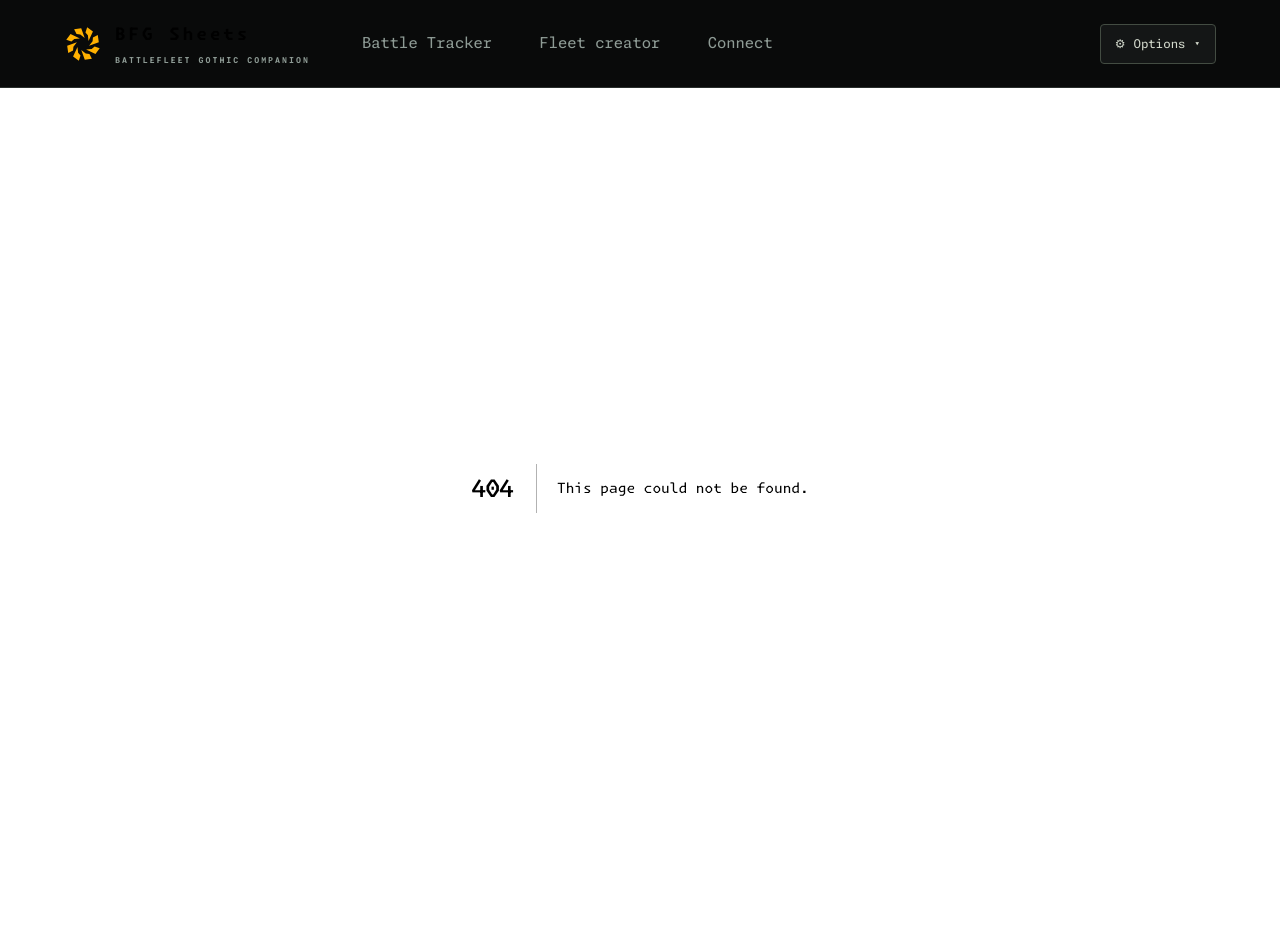
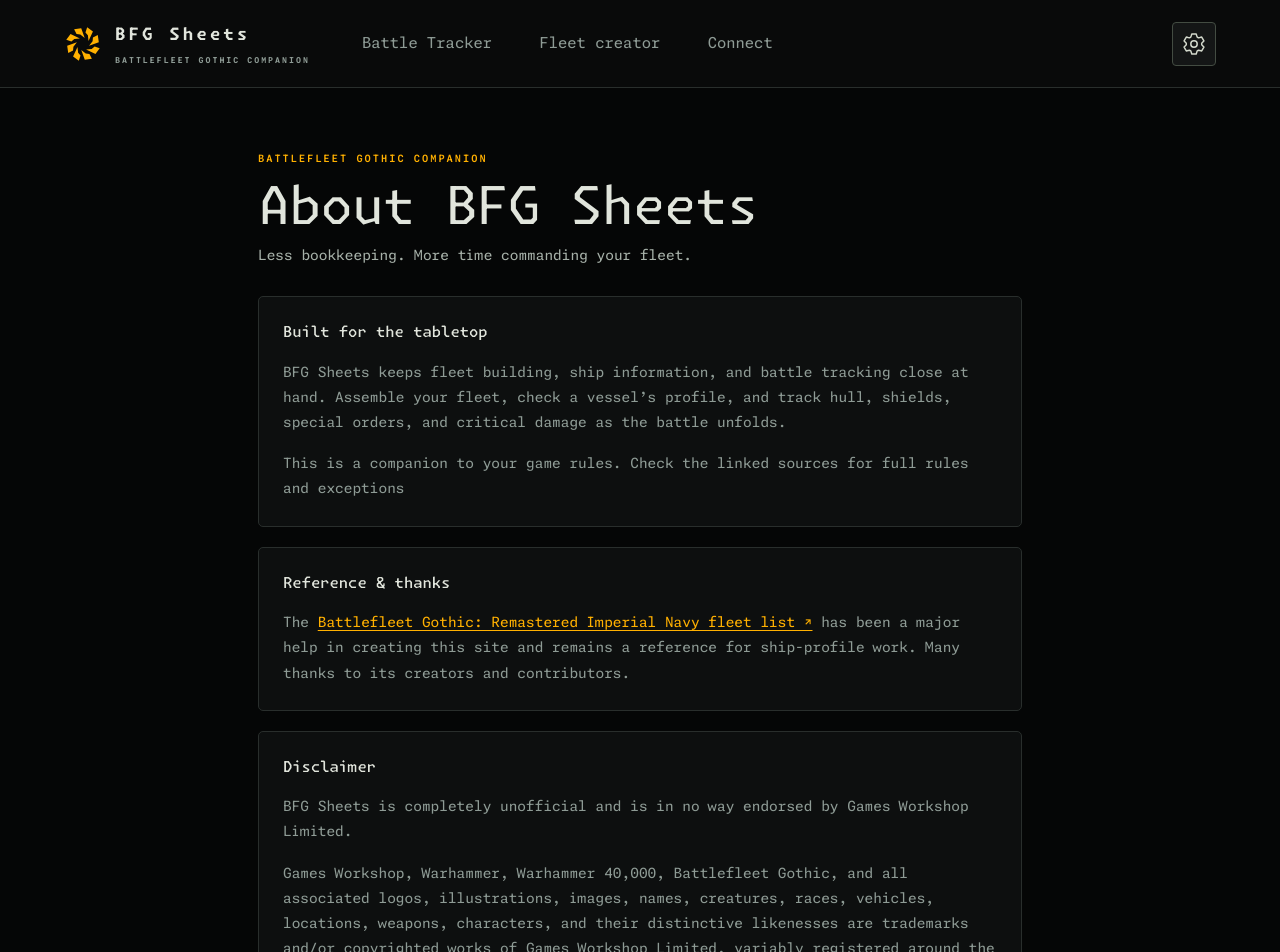
Before and after one commit to ROTBOW/bfg_sheets, a Next.js app: page /about in a window 1280 px wide. Before the commit this address had no page. Shown: the top 952 px of the page. Before the commit the page ends 888 px from the top, so only its background shows below. Built offline with nearby package versions, Linux system fonts and the light colour scheme.

Commit message:
Added about page

```diff
--- /dev/null
+++ b/app/about/page.js
@@ -0,0 +1,78 @@
+import Link from "next/link";
+
+export const metadata = {
+    title: "About | BFG Sheets",
+    description: "About BFG Sheets, a companion for Battlefleet Gothic fleet building and battle bookkeeping.",
+};
+
+const About = () => {
+    return (
+        <main className="about-page">
+            <div className="page-heading">
+                <div>
+                    <p className="eyebrow">BATTLEFLEET GOTHIC COMPANION</p>
+                    <h1>About BFG Sheets</h1>
+                    <p className="subtitle">Less bookkeeping. More time commanding your fleet.</p>
+                </div>
+            </div>
+            <section className="panel about-section">
+                <h2>Built for the tabletop</h2>
+                <p>
+                    BFG Sheets keeps fleet building, ship information, and battle
+                    tracking close at hand. Assemble your fleet, check a vessel’s
+                    profile, and track hull, shields, special orders, and critical
+                    damage as the battle unfolds.
+                </p>
+                <p>
+                    This is a companion to your game rules. Check the linked
+                    sources for full rules and exceptions
+                </p>
+            </section>
+            <section className="panel about-section">
+                <h2>Reference &amp; thanks</h2>
+                <p>
+                    The{" "}
+                    <a
+                        className="rules-link"
+                        href="https://battlefleet-game.org/fleet-lists/imperial-navy/"
+                        target="_blank"
+                        rel="noreferrer"
+                    >
+                        Battlefleet Gothic: Remastered Imperial Navy fleet list ↗
+                    </a>{" "}
+                    has been a major help in creating this site and remains a
+                    reference for ship-profile work. Many thanks to its creators
+                    and contributors.
+                </p>
+            </section>
+            <section className="panel about-section">
+                <h2>Disclaimer</h2>
+                <p>
+                    BFG Sheets is completely unofficial and is in no way endorsed
+                    by Games Workshop Limited.
+                </p>
+                <p>
+                    Games Workshop, Warhammer, Warhammer 40,000, Battlefleet Gothic,
+                    and all associated logos, illustrations, images, names,
+                    creatures, races, vehicles, locations, weapons, characters,
+                    and their distinctive likenesses are trademarks and/or
+                    copyrighted works of Games Workshop Limited, variably
+                    registered around the world. Used without permission. No
+                    challenge to their status is intended. All rights reserved to
+                    their respective owners.
+                </p>
+                <p>
+                    All other images, miniatures, and trademarks belong to their
+                    respective owners. Used without permission. No challenge to
+                    their status is intended. All rights reserved to their
+                    respective owners.
+                </p>
+            </section>
+            <Link className="secondary-button" href="/">
+                Back to battle tracker
+            </Link>
+        </main>
+    );
+};
+
+export default About;
--- a/app/globals.css
+++ b/app/globals.css
@@ -310,10 +310,10 @@
     display: inline-flex;
     align-items: center;
     justify-content: center;
-    gap: 8px;
     flex-shrink: 0;
-    min-height: 40px;
-    padding: 9px 14px;
+    width: 44px;
+    height: 44px;
+    padding: 10px;
     border: 1px solid light-dark(#c9c1b1, #434c42);
     border-radius: 4px;
     background: light-dark(#eee9dd, #141616);
@@ -323,6 +323,55 @@
 
 .options-button:hover {
     background: light-dark(#eee9dd, #242827);
+}
+
+.options-gear {
+    width: 22px;
+    height: 22px;
+}
+
+.options-button:hover .options-gear,
+.options-button:focus-visible .options-gear {
+    animation: options-gear-spin 3s linear infinite;
+}
+
+@keyframes options-gear-spin {
+    to {
+        transform: rotate(360deg);
+    }
+}
+
+@media (prefers-reduced-motion: reduce) {
+    .options-button .options-gear {
+        animation: none;
+    }
+}
+
+.options-about-link {
+    display: flex;
+    align-items: center;
+    justify-content: space-between;
+    min-height: 44px;
+    margin-top: 16px;
+    padding-top: 12px;
+    border-top: 1px solid var(--border);
+    color: var(--accent);
+    font-size: 12px;
+}
+
+.about-page {
+    max-width: 860px;
+}
+
+.about-section {
+    margin-bottom: 20px;
+    padding: 24px;
+}
+
+.about-section p {
+    margin: 16px 0 0;
+    line-height: 1.8;
+    color: var(--muted);
 }
 
 .topbar-label {
--- a/components/Navbar.js
+++ b/components/Navbar.js
@@ -105,13 +105,25 @@
                 type="button"
                 className="options-button"
                 ref={buttonRef}
+                aria-label="Options"
+                title="Options"
                 aria-expanded={isOpen}
                 aria-controls="site-options"
                 onClick={() => setIsOpen((wasOpen) => !wasOpen)}
             >
-                <span aria-hidden="true">⚙</span>
-                Options
-                <span aria-hidden="true">▾</span>
+                <svg
+                    className="options-gear"
+                    viewBox="0 0 24 24"
+                    fill="none"
+                    stroke="currentColor"
+                    strokeWidth="1.6"
+                    strokeLinejoin="round"
+                    aria-hidden="true"
+                    focusable="false"
+                >
+                    <path d="m9 3 .6-2h4.8l.6 2 .5 1.4 1.4.8 1.5-.3 2-.5 2.4 4.2-1.4 1.5-1 1.1v1.6l1 1.1 1.4 1.5-2.4 4.2-2-.5-1.5-.3-1.4.8L15 21l-.6 2H9.6L9 21l-.5-1.4-1.4-.8-1.5.3-2 .5-2.4-4.2 1.4-1.5 1-1.1v-1.6l-1-1.1-1.4-1.5 2.4-4.2 2 .5 1.5.3 1.4-.8Z" />
+                    <circle cx="12" cy="12" r="3.5" />
+                </svg>
             </button>
             {isOpen && (
                 <div
@@ -166,6 +178,13 @@
                             ))}
                         </div>
                     </fieldset>
+                    <Link
+                        href="/about"
+                        className="options-about-link"
+                        onClick={() => setIsOpen(false)}
+                    >
+                        About BFG Sheets <span aria-hidden="true">→</span>
+                    </Link>
                 </div>
             )}
         </div>
```
